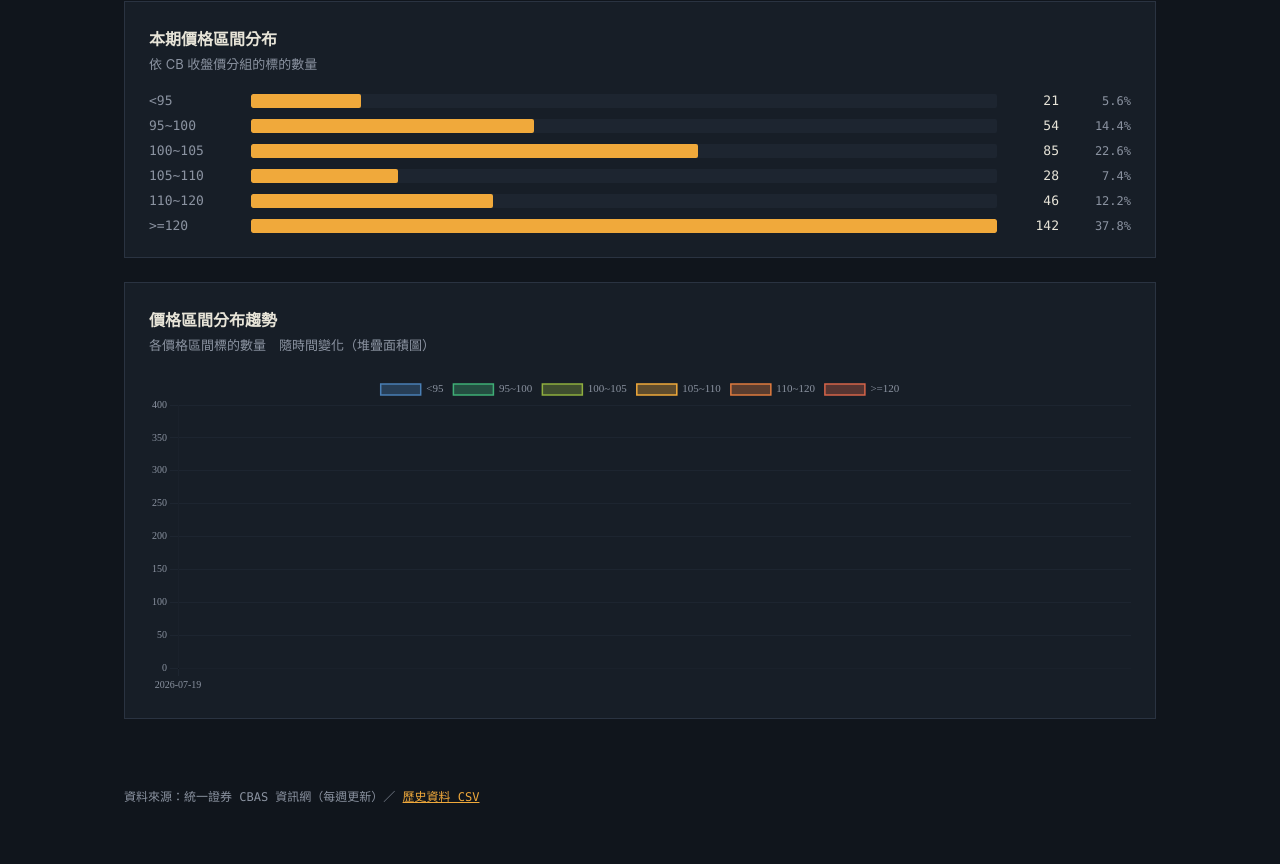
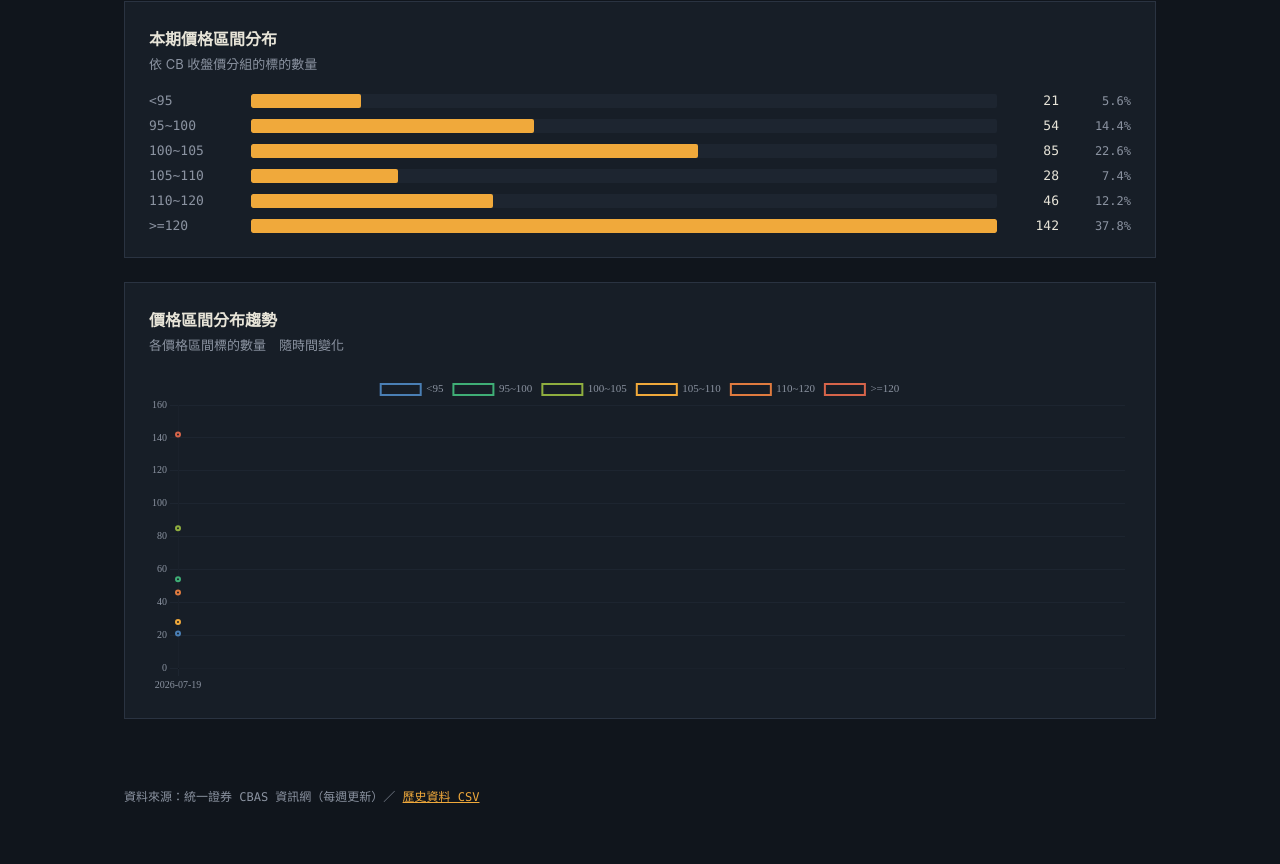
Before and after one commit to remark308-source/cb-daily-stats, a plain HTML site: page index.html in a window 1280 px wide. Shown: the part 1085-1949 px from the top of the page. Drawn offline with nearby package versions, Linux system fonts and the light colour scheme.

Commit message:
Update index.html

```diff
--- a/index.html
+++ b/index.html
@@ -250,7 +250,7 @@ function renderCards(d){
     </section>
     <section class="panel">
       <h2>價格區間分布趨勢</h2>
-      <p class="desc">各價格區間標的數量　隨時間變化（堆疊面積圖）</p>
+      <p class="desc">各價格區間標的數量　隨時間變化</p>
       <div class="chart-wrap"><canvas id="distTrendChart"></canvas></div>
     </section>
   `;
@@ -364,12 +364,12 @@ function renderDistributionTrendChart(rows){
     label: b.label,
     data: rows.map(r => Number(r["price_bin_" + b.key]) || 0),
     borderColor: BIN_COLORS[i],
-    backgroundColor: BIN_COLORS[i] + "55", // 加上透明度做堆疊填色
-    fill: true,
-    stack: "bins",
+    backgroundColor: "transparent",
+    fill: false,
     tension: 0.25,
-    pointRadius: 0,
-    borderWidth: 1.5,
+    pointRadius: 2,
+    pointHoverRadius: 4,
+    borderWidth: 2,
   }));
 
   new Chart(ctx, {
@@ -393,12 +393,10 @@ function renderDistributionTrendChart(rows){
       },
       scales: {
         x: {
-          stacked: true,
           ticks: { color: "#8b93a1", font: { family: "IBM Plex Mono", size: 10 }, maxTicksLimit: 10 },
           grid: { color: "#1d2530" }
         },
         y: {
-          stacked: true,
           beginAtZero: true,
           ticks: { color: "#8b93a1", font: { family: "IBM Plex Mono", size: 10 } },
           grid: { color: "#1d2530" }
```
